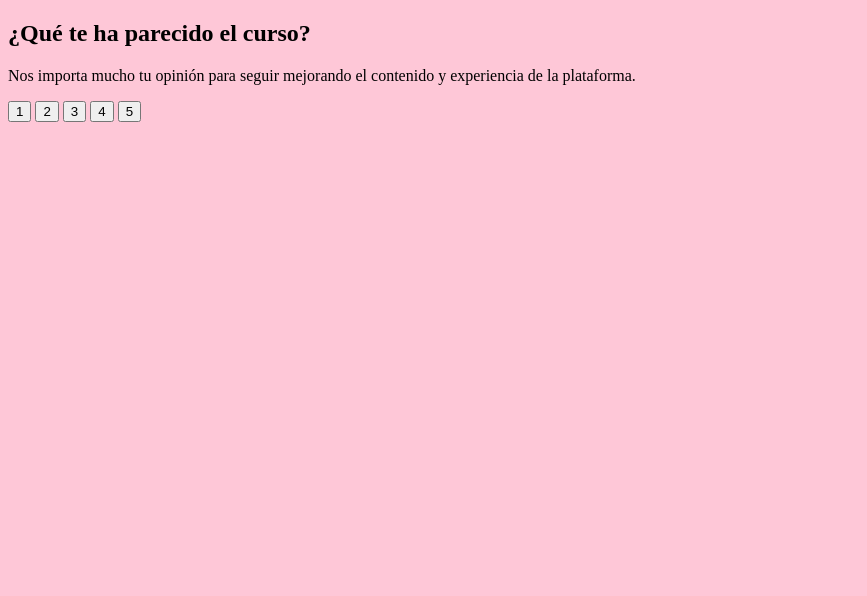
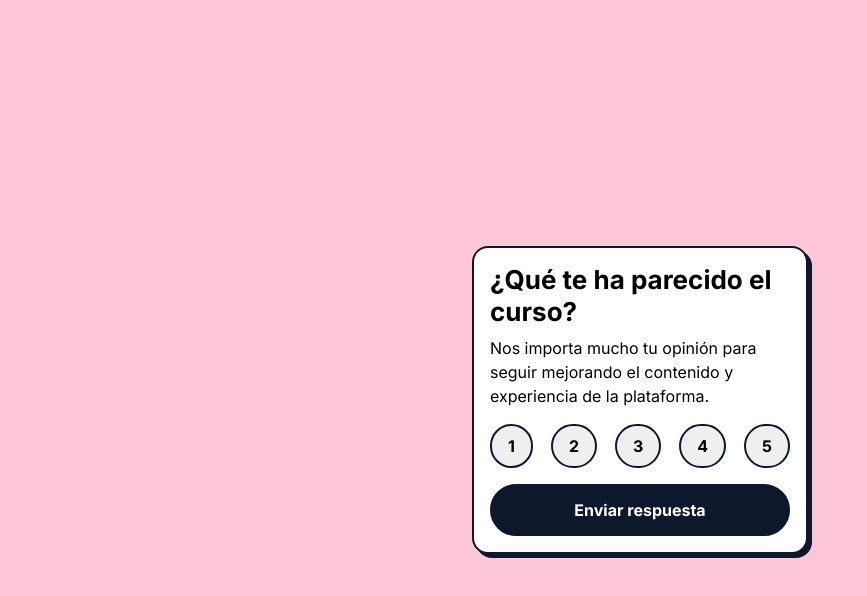
Before and after one commit to juancotera/FeedbackCursos, a plain HTML site: page index.html in a window 1280 px wide. Shown: the whole page, without its empty margins (0-867 px from the left). Drawn offline with Linux system fonts and the light colour scheme.

Commit message:
html y css completo

```diff
--- a/css/button.css
+++ b/css/button.css
@@ -0,0 +1,18 @@
+.button {
+  text-align: center;
+  background: var(--blue-dark);
+  color: var(--white);
+  font: var(--body1-bold);
+  font-size: 1em;
+  border: 2px solid var(--blue-dark);
+  border-radius: 7.35em;
+  padding-block-start: 11.77px;
+  padding-block-end: 11.77px;
+}
+
+.button:hover {
+  background: var(--purple);
+  border: 2px solid var(--blue-dark);
+  color: var(--blue-dark);
+  cursor: pointer;
+}
--- a/css/flow.css
+++ b/css/flow.css
@@ -0,0 +1,23 @@
+.flow {
+  border: .18em solid var(--blue-dark);
+  border-radius: 3.67em;
+  font: var(--body1-bold);
+  padding-block-end: .3em;
+  padding-block-start: .3em;
+  padding-inline-end: .8em;
+  padding-inline-start: .8em;
+  cursor: pointer;
+}
+
+.flow:hover {
+  background: var(--purple);
+}
+
+@media only screen and (min-width: 600px) {
+  .flow {
+    padding-block-end: .5em;
+    padding-block-start: .5em;
+    padding-inline-end: 1em;
+    padding-inline-start: 1em;
+  }
+}
--- a/css/index.css
+++ b/css/index.css
@@ -1,3 +1,6 @@
+@import './button.css';
+@import './flow.css';
+
 :root{
   --bg: #fec7d7;
   --white: #ffffff;
@@ -7,6 +10,57 @@
   --body1-regular: 400 1rem/1.5rem Inter;
   --body1-bold: 700 1rem/1.5rem Inter;
 }
-body{
+
+body {
   background: var(--bg) ;
+  margin: 0;
 }
+
+.wrapper {
+  height: 100vh;
+  display: flex;
+  align-items: center;
+  justify-content: center;
+}
+
+.card {
+  background: var(--white);
+  padding: 1rem;
+  margin: 1rem;
+  border-radius: 1rem;
+  border: 2px solid var(--blue-dark);
+  box-shadow: 4px 4px 0px var(--blue-dark);
+}
+
+.container {
+  display: flex;
+  flex-direction: column;
+  gap: 1rem;
+}
+
+.score {
+  display: flex;
+  justify-content: space-between;
+}
+
+.text {
+  display: flex;
+  flex-direction: column;
+  gap: .5em;
+}
+
+.text h2 {
+  margin: 0;
+  font: var(--h1);
+}
+
+.text p {
+  margin: 0;
+  font: var(--body1-regular);
+}
+
+@media only screen and (min-width: 600px) {
+  .card {
+    width: 300px;
+  }
+}
--- a/index.html
+++ b/index.html
@@ -5,25 +5,28 @@
   <meta http-equiv="X-UA-Compatible" content="IE=edge">
   <meta name="viewport" content="width=device-width, initial-scale=1.0">
   <link rel="stylesheet" href="./css/index.css">
+  <link rel="preconnect" href="https://fonts.googleapis.com">
+  <link rel="preconnect" href="https://fonts.gstatic.com" crossorigin>
+  <link href="https://fonts.googleapis.com/css2?family=Inter:wght@400;700&display=swap" rel="stylesheet">
   <title>Feedback Cursos</title>
 </head>
 <body>
-  <div class="toc">
-    <div class="content">
-      <div class="text">
-        <h2>¿Qué te ha parecido el curso?</h2>
-        <p>Nos importa mucho tu opinión para seguir mejorando el contenido y experiencia de la plataforma. </p>
+  <div class="wrapper">
+    <div class="card">
+      <div class="container">
+        <div class="text">
+          <h2>¿Qué te ha parecido el curso?</h2>
+          <p>Nos importa mucho tu opinión para seguir mejorando el contenido y experiencia de la plataforma. </p>
+        </div>
+        <div class="score">
+          <button class="flow">1</button>
+          <button class="flow">2</button>
+          <button class="flow">3</button>
+          <button class="flow">4</button>
+          <button class="flow">5</button>
+        </div>
+        <button class="button">Enviar respuesta</button>
       </div>
-      <div class="flow">
-        <button>1</button>
-        <button>2</button>
-        <button>3</button>
-        <button>4</button>
-        <button>5</button>
-      </div>
-    </div>
-    <div class="button">
-
     </div>
   </div>
 </body>
```
